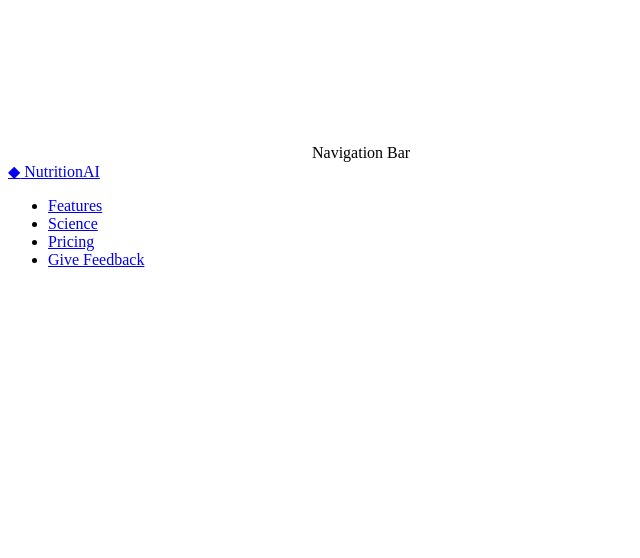
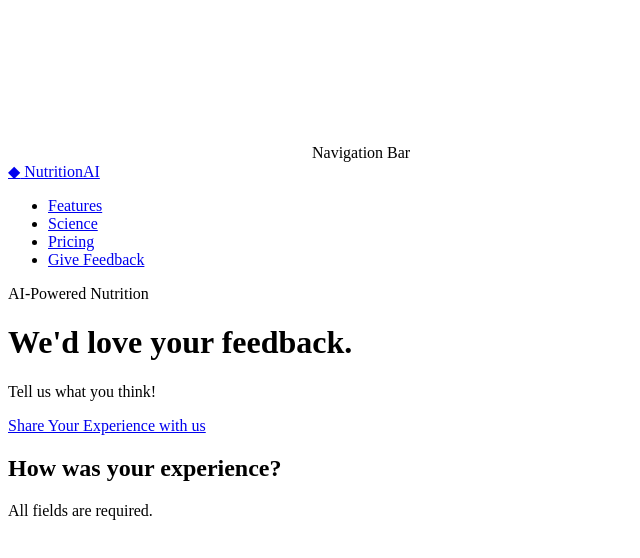
Before and after one commit to andrewbai8/User-Feedback-Form, a plain HTML site: page index.html in a window 1280 px wide. Shown: the whole page, without its empty margins (0-640 px from the left). Drawn offline with Linux system fonts and the light colour scheme.

Commit message:
hero and form

```diff
--- a/index.html
+++ b/index.html
@@ -23,3 +23,22 @@
       </ul>
     </div>
   </nav>
+<!-- HERO -->
+  <header class="hero">
+    <p class="hero-tag">AI-Powered Nutrition</p>
+    <h1>We'd love your feedback.</h1>
+    <p class="hero-sub">Tell us what you think!</p>
+    <a href="#form" class="btn">Share Your Experience with us</a>
+  </header>
+
+  <!-- FORM -->
+  <main class="main" id="form">
+    <section class="form-card">
+
+      <div class="form-top">
+        <h2>How was your experience?</h2>
+        <p>All fields are required.</p>
+      </div>
+
+      <form id="feedback-form" novalidate>
+        <div class="fields" id="fields-wrapper">
```
